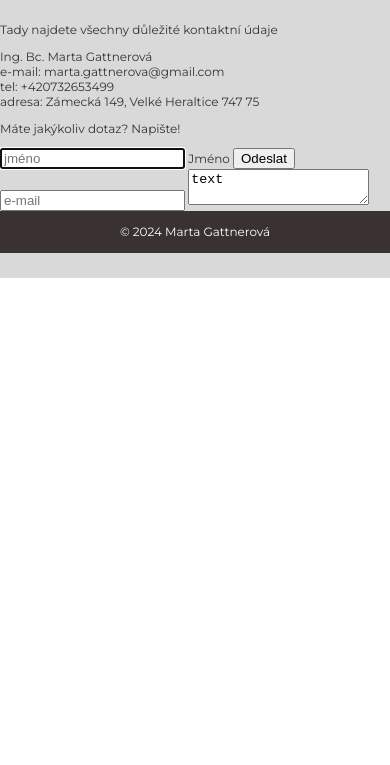
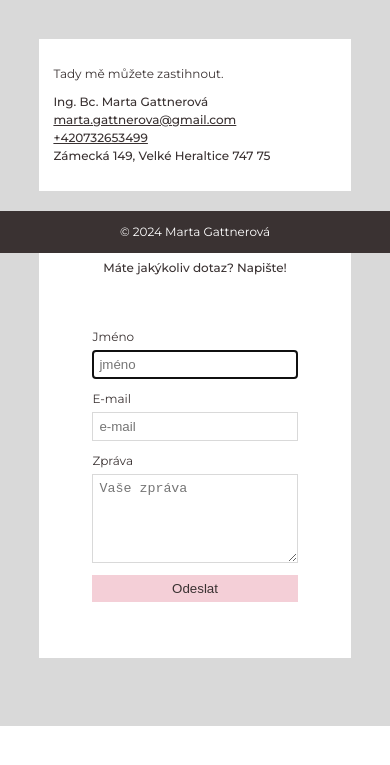
Before and after one commit to MartaGattnerova/ZAVERECNY-PROJEKT, an Eleventy site: page kontakt.html in a window 390 px wide. Shown: the part 591-1356 px from the top of the page. Before the commit the page ends 954 px from the top, so only its background shows below. Built offline with nearby package versions, Linux system fonts and the light colour scheme; Eleventy itself is replaced by a stand-in of ours; files that its build step writes are made by us from their sources.

Commit message:
Kontakt verze mobil

```diff
--- a/css/kontakt.css
+++ b/css/kontakt.css
@@ -1,12 +1,69 @@
-.kontakt {
+.contact {
     background-color: var(--background-primary-color);
     margin-top:5vh;
     padding:8vh 0;
 }
-.kontakt__title {
+.contact__title {
     font-family: var(--font-special);
     font-weight: var(--font-weight-normal);
     font-size: 2.5rem;
     text-align: center;
     margin-top: 0;
 }
+.contact__intro {
+    background-color: var(--background-box-color);
+    margin-bottom:5vh;
+    width:80vw;
+    margin: 5vh 10vw;
+    padding:1.2rem;
+}
+.contact__info {
+    font-weight: var(--font-weight-semibold);
+    line-height: 1.5rem;
+}
+.contact__contact-item {
+    font-family: var(--font-primary);
+    color: var(--text-primary-color);
+}
+.contact__contact-item:hover {
+    color: var(--menu-link-hover-color);
+    font-weight: var(--font-weight-bold);
+}
+.contact__form-box {
+    background-color: var(--background-box-color);
+    width:80vw;
+    margin: 0 auto;
+    padding:1.2rem;
+}
+.contact__form {
+    display: flex;
+    flex-direction: column;
+    margin-bottom:5vh;
+    margin: 5vh 10vw;
+}
+.contact__form-text {
+    text-align: center;
+    font-weight: var(--font-weight-semibold);
+}
+.contact__form-label {
+    margin-top:1rem;
+}
+.contact__form-input, .contact__form-textarea {
+    padding: 0.5rem;
+    margin-top: 0.5rem;
+    border: 1px solid var(--background-primary-color);
+}
+input[type="submit"] {
+    background-color: var(--button-background-color);
+    color: var(--text-primary-color);
+    border: none;
+    padding: 0.5rem;
+    margin-top: 1rem;
+    cursor: pointer;
+}
+input[type="submit"]:hover {
+    border:1px solid var(--background-secondary-color);
+}
+input[type="submit"]:active {
+    color:var(--menu-link-active-color);
+}
--- a/css/portfolio.css
+++ b/css/portfolio.css
@@ -47,7 +47,7 @@
 }
 .portfolio__box-button:hover {
     color:var(--menu-link-hover-color);
-    border:1px solid var(--background-secondary-color)
+    border:1px solid var(--background-secondary-color);
 }
 .portfolio__box-button:active {
     color:var(--menu-link-active-color);
--- a/kontakt.html
+++ b/kontakt.html
@@ -2,23 +2,29 @@
 layout: sablona.njk
 title: MG - Kontakt
 ---
-<main class="kontakt">
-    <h2 class="kontakt__title">Kontakt</h2>
-    <p class="kontakt__description">Tady najdete všechny důležité kontaktní údaje</p>
-    <p class="kontakt__info">
+<main class="contact">
+    <h2 class="contact__title">Kontakt</h2>
+    <div class="contact__intro">
+        <p class="contact__description">Tady mě můžete zastihnout.</p>
+        <p class="contact__info">
         Ing. Bc. Marta Gattnerová<br>
-        e-mail: marta.gattnerova@gmail.com<br>
-        tel: +420732653499<br>
-        adresa: Zámecká 149, Velké Heraltice 747 75
-    </p>
-    <div class="contact__form">
-        <p class="contakt__form-text">Máte jakýkoliv dotaz? Napište!</p>
-        <form method="get" action="#">
-            <input type="text" name="jmeno" id="jmeno" maxlength="25" placeholder="jméno" autofocus required>
-            <label for="jmeno">Jméno</label>
-            <input type="button" name="Odeslat" id="odeslat" value="Odeslat">
-            <input type="email" name="email" id="email" placeholder="e-mail">
-            <textarea>text</textarea>
+        <a class="contact__contact-item" href="mailto:marta.gattnerova@gmail.com">marta.gattnerova@gmail.com</a><br>
+        <a class="contact__contact-item" href="tel:+420732653499">+420732653499</a><br>
+        Zámecká 149, Velké Heraltice 747 75
+        </p>
+    </div>
+    <div class="contact__form-box">
+        <p class="contact__form-text">Máte jakýkoliv dotaz? Napište!</p>
+        <form class="contact__form" method="get" action="#">
+            <label class="contact__form-label" for="jmeno">Jméno</label>
+            <input class="contact__form-input" type="text" name="jmeno" id="jmeno" maxlength="25" placeholder="jméno" autofocus required>
+
+            <label class="contact__form-label" for="email">E-mail</label>
+            <input class="contact__form-input" type="email" name="email" id="email" placeholder="e-mail" required>
+
+            <label class="contact__form-label" for="message">Zpráva</label>
+            <textarea class="contact__form-textarea" name="message" id="message" placeholder="Vaše zpráva" rows="5" required></textarea>
+            <input type="submit" value="Odeslat">
         </form>
     </div>
 </main>
```
Also changed, not shown: portfolio.html (+1 -1 lines), sluzby.html (+2 -2 lines).
